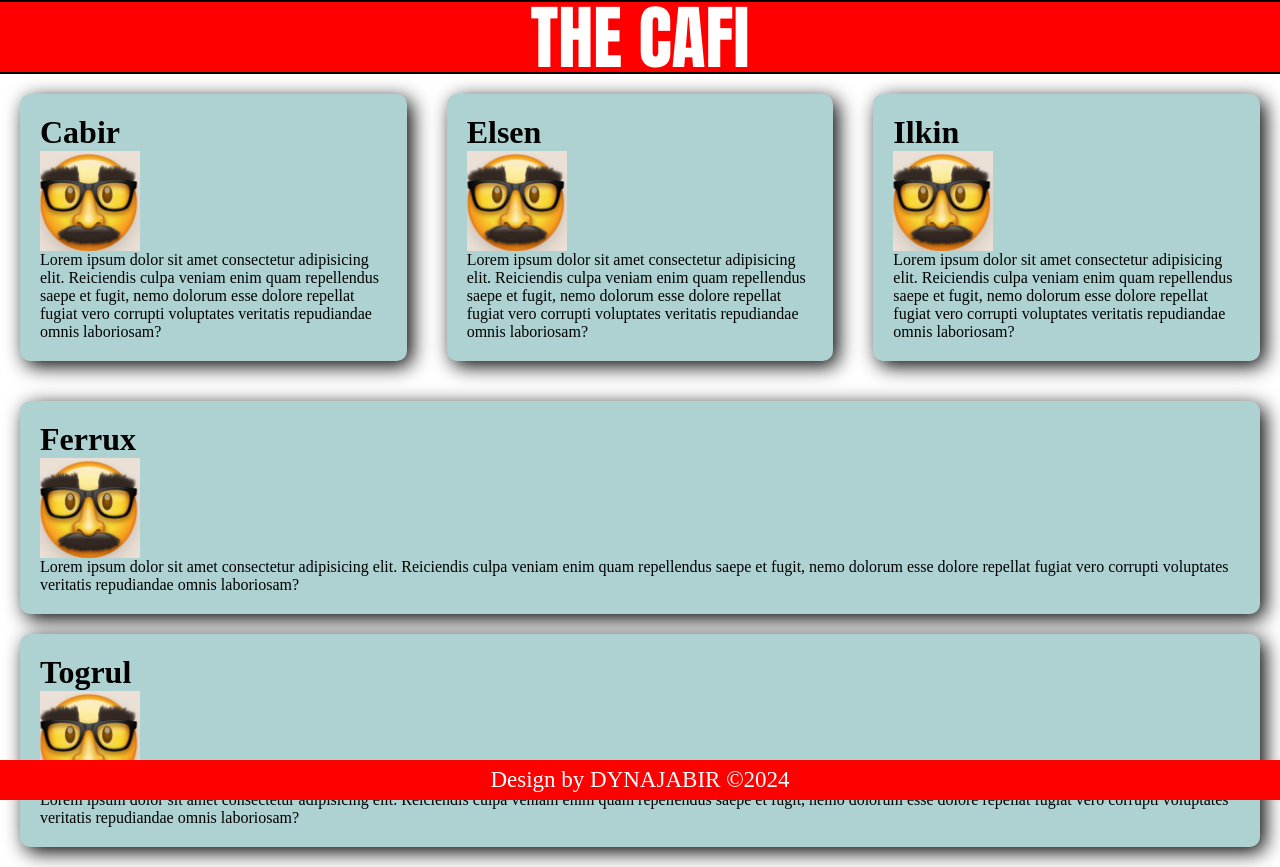
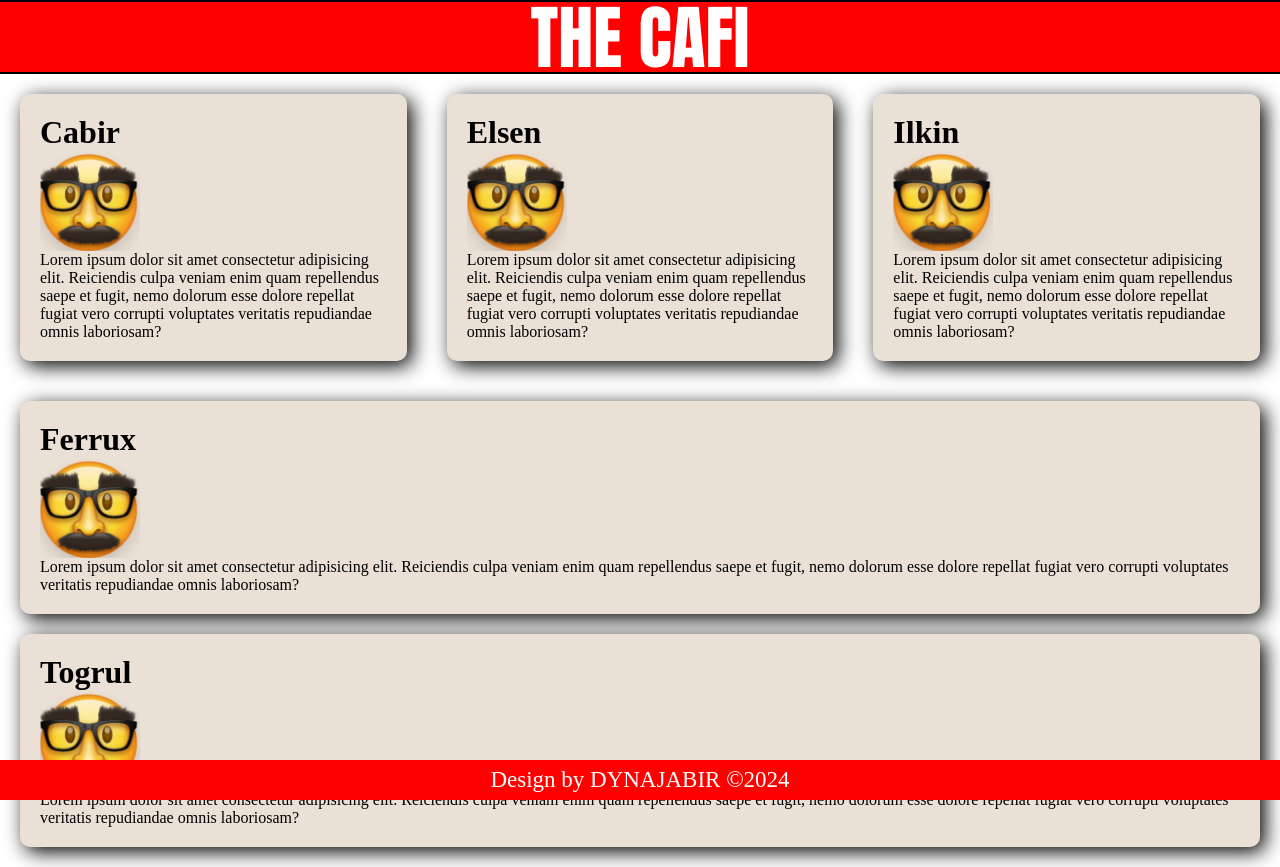
Before and after one commit to Cabir582/flex-project, a plain HTML site: page index.html in a window 1280 px wide. Drawn offline with Linux system fonts and the light colour scheme.

Commit message:
color added

```diff
--- a/style.css
+++ b/style.css
@@ -32,7 +32,7 @@
 }
 .item{
     flex: 1 0 300px;
-    background-color: rgb(174, 209, 209);
+    background-color: #EAE0D6;
     padding: 20px;
     margin: 20px;
     border-radius: 10px;
```
